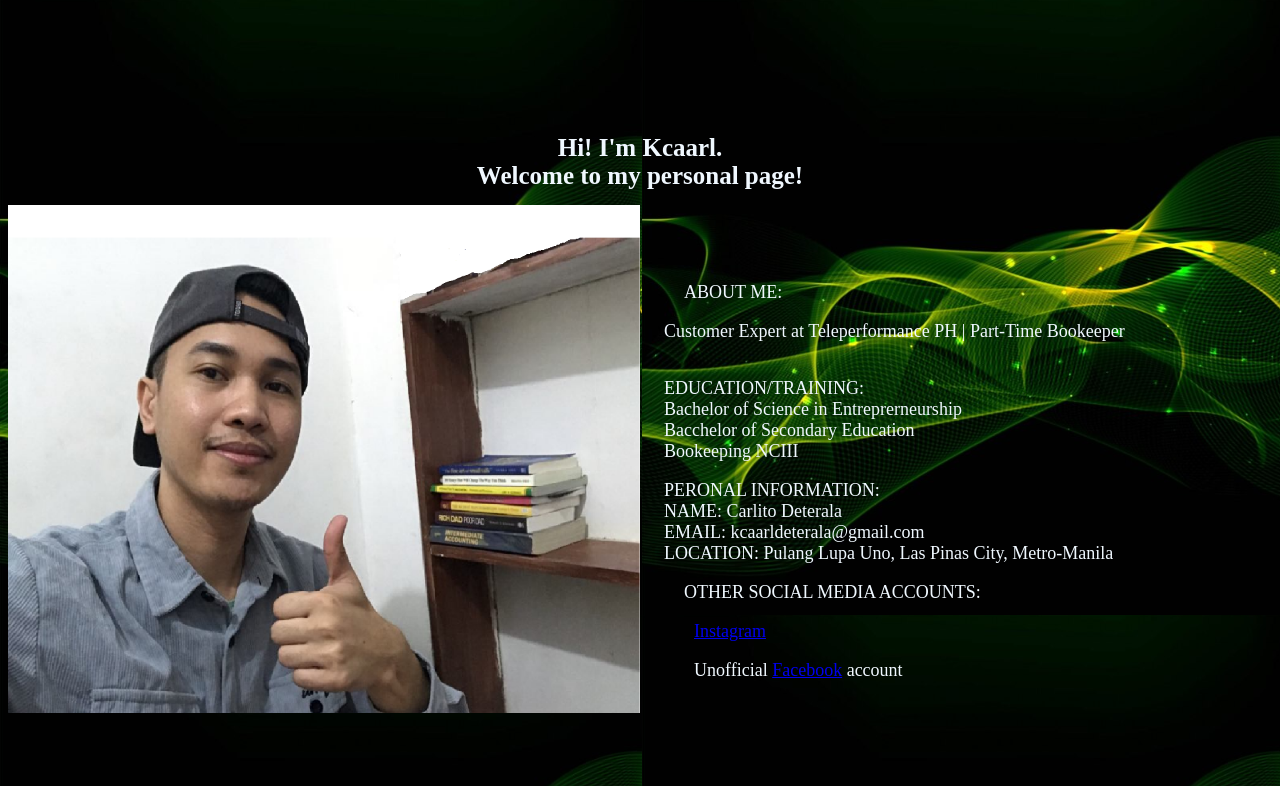
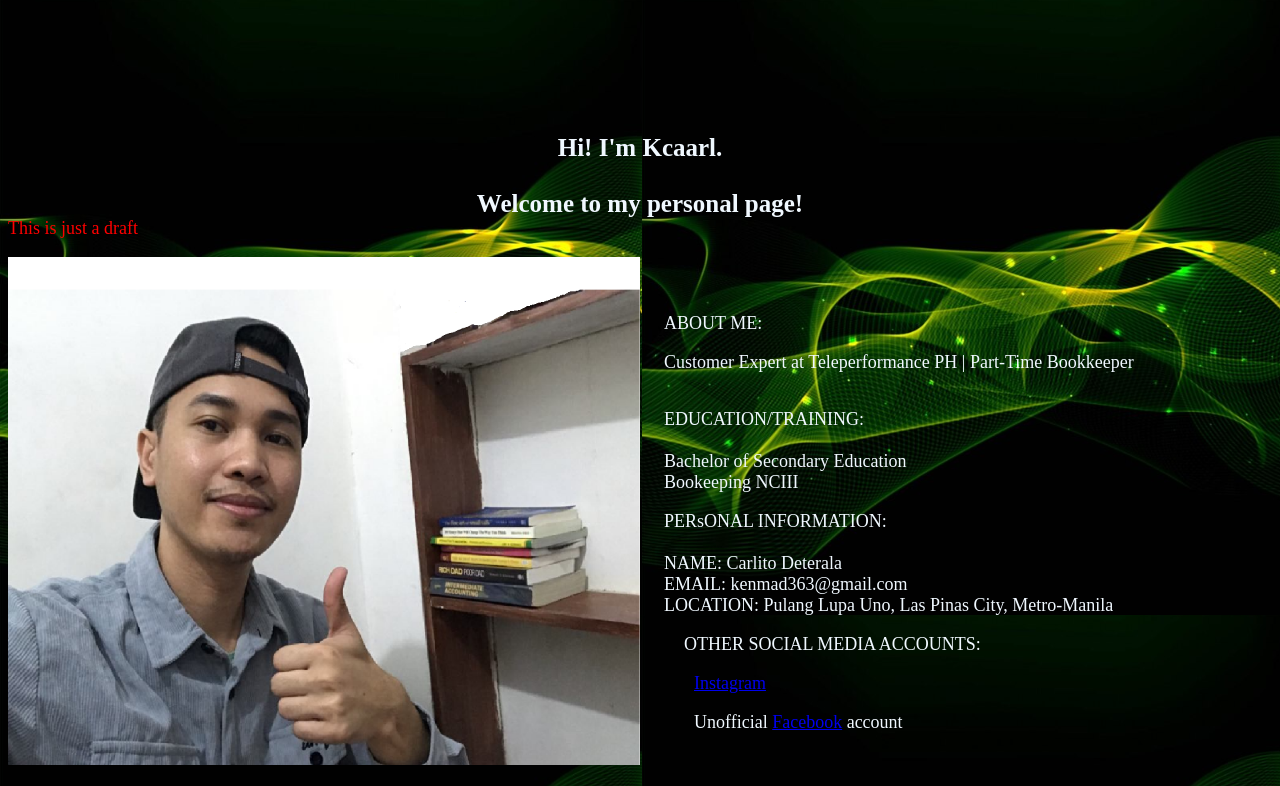
Before and after one commit to craldkadi/kcaarldee, a plain HTML site: page index.html in a window 1280 px wide. Shown: the top 786 px of the page. Drawn offline with Linux system fonts and the light colour scheme.

Commit message:
index.html

```diff
--- a/index.html
+++ b/index.html
@@ -125,27 +125,27 @@
     <body style="background-image: url(IMAGES/kcaarldee-background.png); align-items: center;">
 
         <div1>
-            <h1>Hi&excl; I'm Kcaarl.<br>
+            <h1>Hi&excl; I'm Kcaarl.<br><br>
                 Welcome to my personal page&excl;<br>
             </h1>
+            <p style=" color: red;">This is just a draft</p>
             <div style="margin-top: 15px;">
                 <div style="display: inline-block; width: 50%">
                     <img src="IMAGES/img1.png" style="width: 100%; display: inline-block;">
                 </div>
                 <div style="display: inline-block; margin-left: 20px;">
-                    <p style="margin-left: 20px;">ABOUT ME:<br>
+                    <p>ABOUT ME:<br>
                         <p>
-                            Customer Expert at Teleperformance PH | Part-Time Bookeeper
+                            Customer Expert at Teleperformance PH | Part-Time Bookkeeper
                         </p>
                     </p><br>
-                    <p>EDUCATION/TRAINING:<br>
-                        Bachelor of Science in Entreprerneurship<br>
-                        Bacchelor of Secondary Education<br>
+                    <p>EDUCATION/TRAINING:<br><br>
+                        Bachelor of Secondary Education<br>
                         Bookeeping NCIII
                     </p>
-                    <p>PERONAL INFORMATION:<BR>
+                    <p>PERsONAL INFORMATION:<BR><br>
                         NAME: Carlito Deterala<br>
-                        EMAIL: kcaarldeterala@gmail.com<br>
+                        EMAIL: kenmad363@gmail.com<br>
                         LOCATION: Pulang Lupa Uno, Las Pinas City, Metro-Manila
                     </p>
 
```
